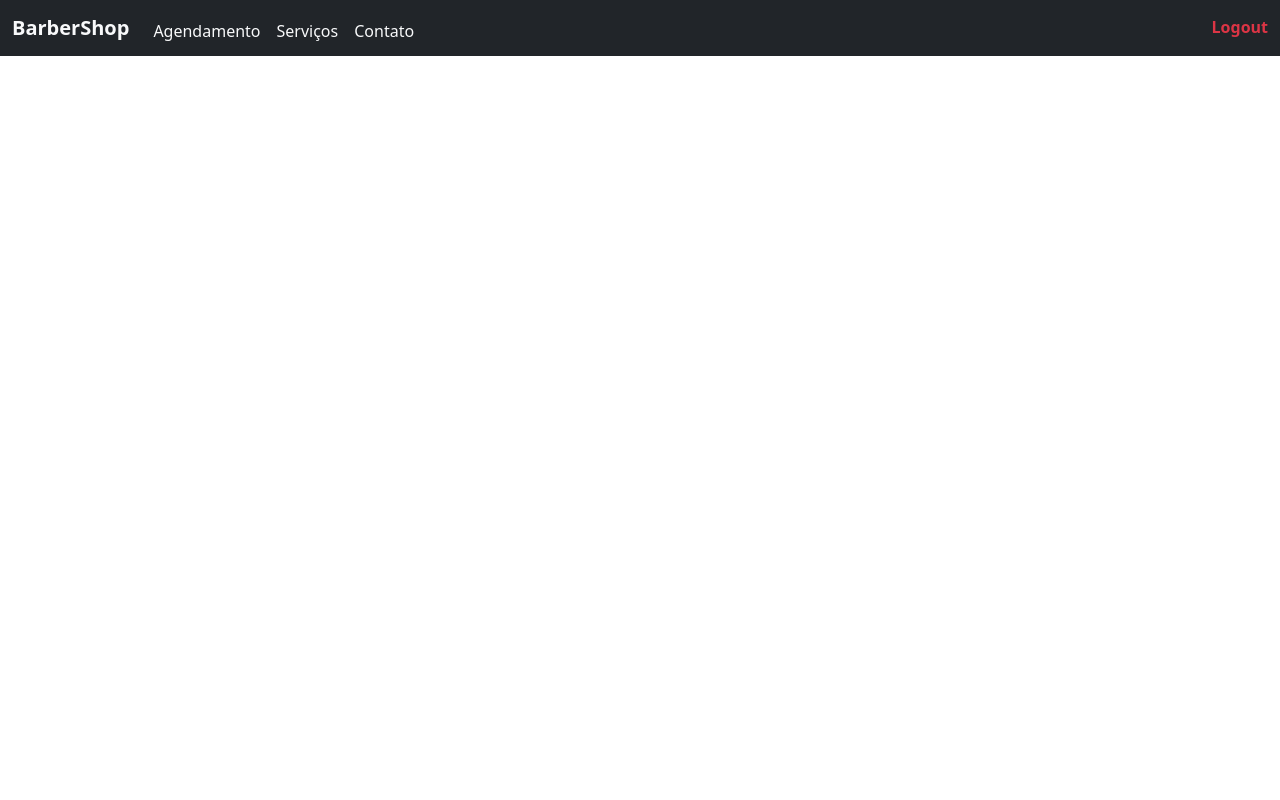
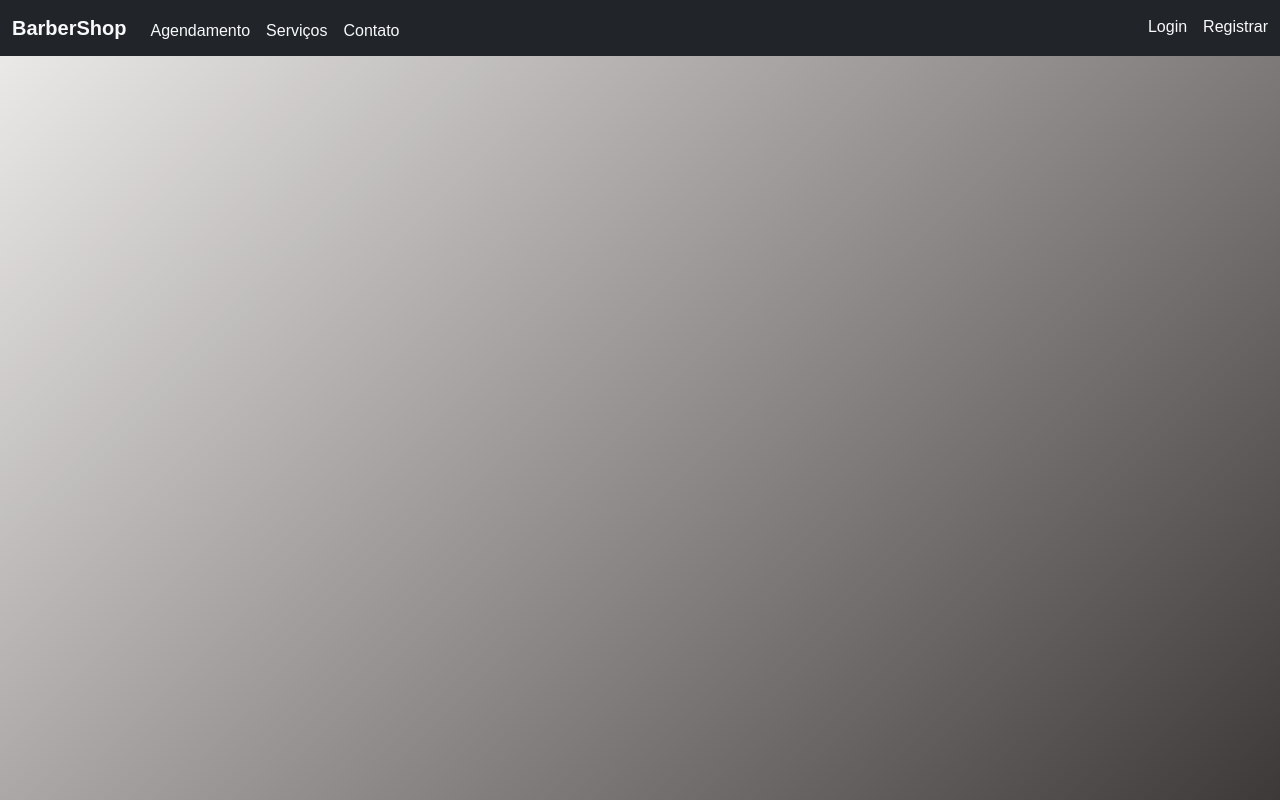
Before and after one commit to ViniciusTeixeira-Dev/CS50-BarberShop, a Flask app: page / in a window 1280 px wide. Run offline with Flask 3, Linux system fonts and the light colour scheme.

Commit message:
add: helpers fix: login, layout

```diff
--- a/BarberShop/app.py
+++ b/BarberShop/app.py
@@ -1,13 +1,15 @@
-import sqlite3
+import os
 from flask import Flask, flash, redirect, render_template, request, session
 from werkzeug.security import check_password_hash, generate_password_hash
+from dotenv import load_dotenv
+from helpers import login_required,get_db,close_db
 
 # Configurar o Flask
 app = Flask(__name__)
+app.secret_key = os.getenv("SECRET_KEY", "devkey123") # chave temporaria se não tiver a SECRET_KEY
 
-# Banco de Dados
-#connect = sqlite3.connect("MUDAR AINDA")
-#db = connect.cursor()
+# Fechar o banco automaticamente ao final da requisição
+app.teardown_appcontext(close_db)
 
 
 @app.route("/")
@@ -16,7 +18,22 @@ def index():
 
 @app.route("/login", methods=["GET", "POST"])
 def login():
-    return
+    if request.method == "POST":
+        username = request.form["username"]
+        password = request.form["password"]
+
+        db = get_db()
+        user = db.execute("SELECT * FROM users WHERE username = ?", (username,)).fetchone()
+
+        if user and check_password_hash(user["password"], password):
+            session["user_id"] = user["id"]
+            return redirect("/")
+        else:
+            flash("Usuário ou senha incorretos", "danger")
+            return redirect("login")
+
+    else:
+        return render_template("login.html")
 
 
 
--- /dev/null
+++ b/BarberShop/helpers.py
@@ -0,0 +1,30 @@
+from flask import session,redirect,url_for
+from functools import wraps
+from flask import g
+import sqlite3
+
+
+#Configuraçao de banco de dados
+DATABASE = "BarberShop.db"
+
+def get_db():
+    """Retorna uma conexão com o banco de dados (por requisição)."""
+    if 'db' not in g:
+        g.db = sqlite3.connect(DATABASE)
+        g.db.row_factory = sqlite3.Row  # Retorna dicionários em vez de tuplas
+    return g.db
+
+def close_db(e=None):
+    """Fecha a conexão com o banco de dados."""
+    db = g.pop('db', None)
+    if db is not None:
+        db.close()
+
+# Função que obriga o login
+def login_required(f):
+    @wraps(f)
+    def decorated_function(*args, **kwargs):
+        if "user_id" not in session:
+            return redirect(url_for("login"))
+        return f(*args, **kwargs)
+    return decorated_function
--- a/BarberShop/static/styles.css
+++ b/BarberShop/static/styles.css
@@ -26,3 +26,68 @@
 .logout-link:hover::after {
     background-color: red;
 }
+
+/* Login / registro */
+
+* {
+    margin: 0;
+    padding: 0;
+    box-sizing: border-box;
+    font-family: Arial, sans-serif;
+}
+body {
+    display: flex;
+    justify-content: center;
+    align-items: center;
+    height: 100vh;
+    background: linear-gradient(135deg, #f0eded, #3d3939);
+}
+.login-container {
+    background: white;
+    padding: 2rem;
+    border-radius: 10px;
+    box-shadow: 0 4px 10px rgba(0, 0, 0, 0.2);
+    width: 300px;
+    text-align: center;
+}
+.login-container h2 {
+    margin-bottom: 20px;
+}
+.input-group {
+    margin-bottom: 15px;
+    text-align: left;
+}
+.input-group label {
+    display: block;
+    font-weight: bold;
+}
+.input-group input {
+    width: 100%;
+    padding: 10px;
+    margin-top: 5px;
+    border: 1px solid #ccc;
+    border-radius: 5px;
+}
+.login-btn {
+    width: 100%;
+    padding: 10px;
+    background: #6e8efb;
+    border: none;
+    color: white;
+    font-size: 16px;
+    border-radius: 5px;
+    cursor: pointer;
+    transition: 0.3s;
+}
+.login-btn:hover {
+    background: #5a7be0;
+}
+.register-link {
+    margin-top: 10px;
+    display: block;
+    color: #6e8efb;
+    text-decoration: none;
+}
+.register-link:hover {
+    text-decoration: underline;
+}
--- a/BarberShop/templates/layout.html
+++ b/BarberShop/templates/layout.html
@@ -14,15 +14,15 @@
     </head>
 
     <body>
-      <nav class="navbar navbar-expand-lg bg-dark">
+        <nav class="navbar navbar-expand-lg bg-dark fixed-top">
             <div class="container-fluid">
-            <a class="navbar-brand text-light fw-bold" href="#">BarberShop</a>
+                <a class="navbar-brand text-light fw-bold">BarberShop</a>
 
                 <button class="navbar-toggler" type="button" data-bs-toggle="collapse" data-bs-target="#navbarNav">
                     <span class="navbar-toggler-icon"></span>
                 </button>
 
-            <div class="collapse navbar-collapse">
+                <div class="collapse navbar-collapse" id="navbarNav">
                     <ul class="navbar-nav">
                         <li class="nav-item">
                             <a class="nav-link text-light" href="#">Agendamento</a>
@@ -35,9 +35,18 @@
                         </li>
                     </ul>
                 </div>
-            <a class="nav-link text-danger fw-bold" href="#">Logout</a>
+                <div class="d-flex">
+                    {% if session.user_id %}
+                        <a class="nav-link text-danger fw-bold" href="/logout">Sair</a>
+                    {% else %}
+                        <a class="nav-link text-light me-3" href="/login">Login</a>
+                        <a class="nav-link text-light" href="/register">Registrar</a>
+                    {% endif %}
+                </div>
+
             </div>
         </nav>
+
 
         <main>
           {% block main %}{% endblock %}
```
Also changed, not shown: BarberShop/templates/login.html (+21 -3 lines), BarberShop/BarberShop.db (added), 2 other files. Lines whose indentation alone changed are shown as unchanged.
